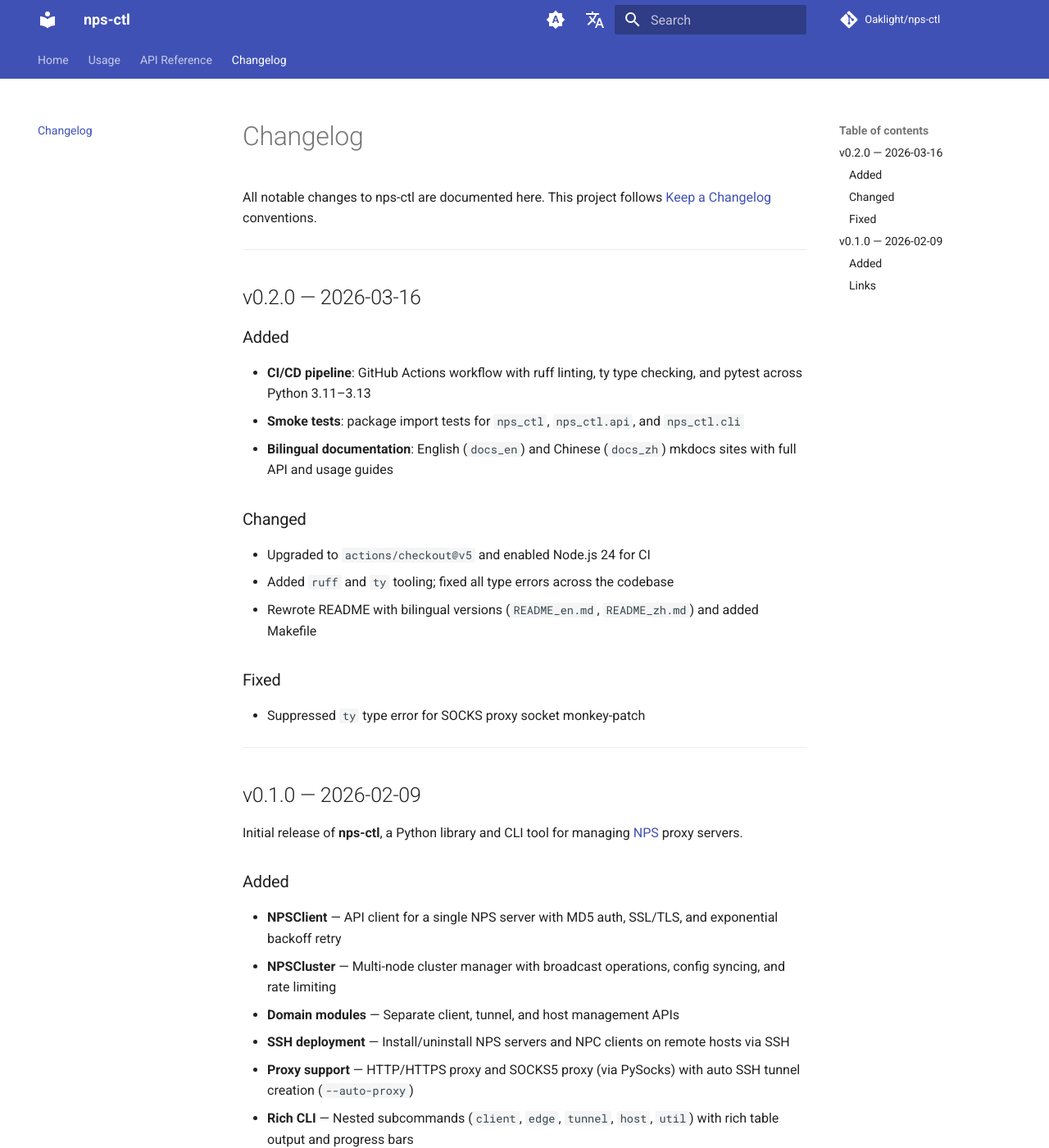
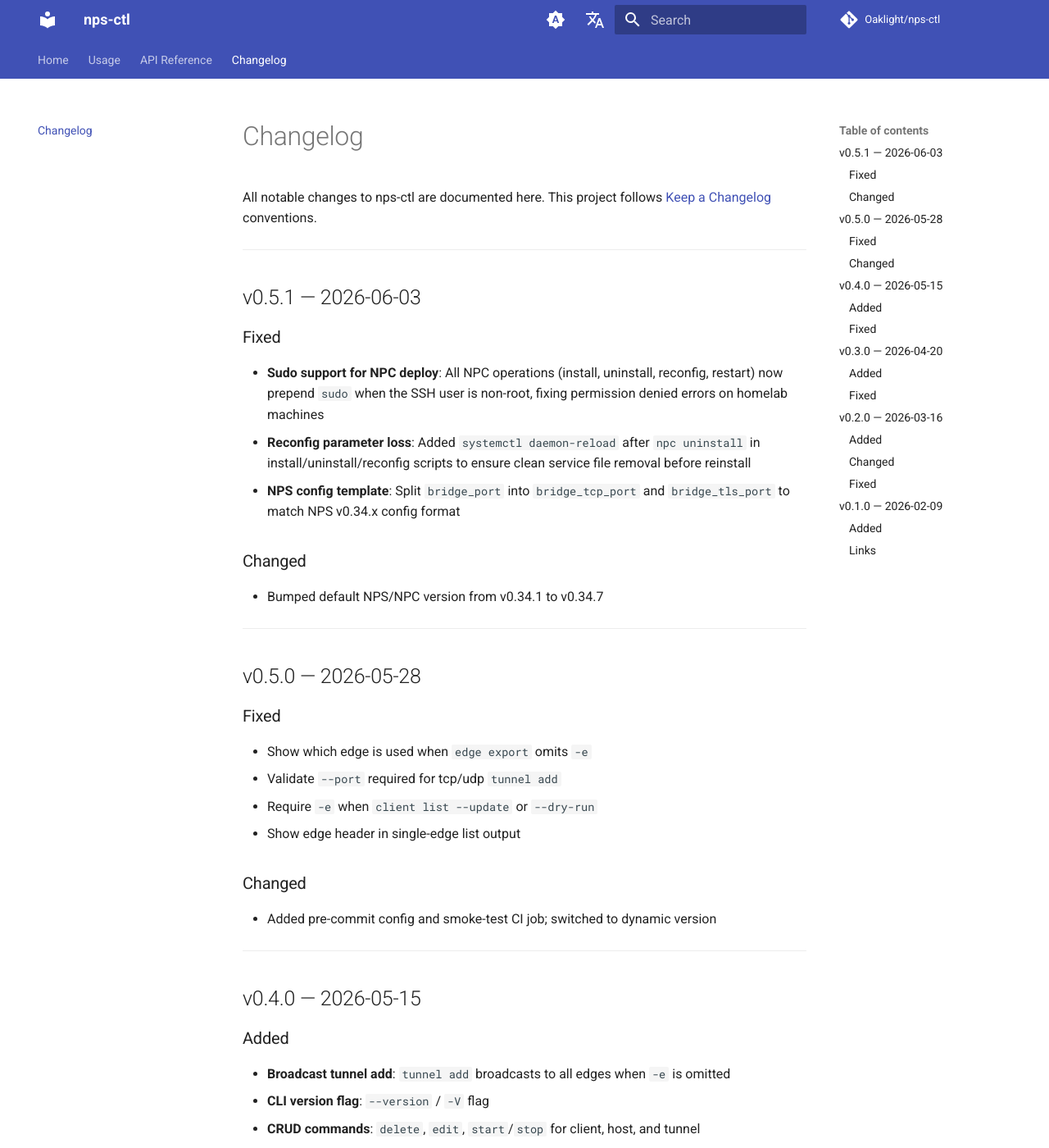
Before and after one commit to Oaklight/nps-ctl, an MkDocs documentation site: the page built from docs/changelog.md, in a window 1280 px wide and 1400 px high. Shown: the whole window at 82% size. Built offline with MkDocs 1.6.1 and Material for MkDocs 9.7.7, drawn with Linux system fonts in a browser that asks for light colours; comment, search, counter and statistics services are not loaded; some of the changed text lies outside the part shown.

Commit message:
docs: add changelog entries for v0.3.0 through v0.5.1

```diff
--- a/docs/changelog.md
+++ b/docs/changelog.md
@@ -5,6 +5,62 @@ title: Changelog
 # Changelog
 
 All notable changes to nps-ctl are documented here. This project follows [Keep a Changelog](https://keepachangelog.com/) conventions.
+
+---
+
+## v0.5.1 — 2026-06-03
+
+### Fixed
+
+- **Sudo support for NPC deploy**: All NPC operations (install, uninstall, reconfig, restart) now prepend `sudo` when the SSH user is non-root, fixing permission denied errors on homelab machines
+- **Reconfig parameter loss**: Added `systemctl daemon-reload` after `npc uninstall` in install/uninstall/reconfig scripts to ensure clean service file removal before reinstall
+- **NPS config template**: Split `bridge_port` into `bridge_tcp_port` and `bridge_tls_port` to match NPS v0.34.x config format
+
+### Changed
+
+- Bumped default NPS/NPC version from v0.34.1 to v0.34.7
+
+---
+
+## v0.5.0 — 2026-05-28
+
+### Fixed
+
+- Show which edge is used when `edge export` omits `-e`
+- Validate `--port` required for tcp/udp `tunnel add`
+- Require `-e` when `client list --update` or `--dry-run`
+- Show edge header in single-edge list output
+
+### Changed
+
+- Added pre-commit config and smoke-test CI job; switched to dynamic version
+
+---
+
+## v0.4.0 — 2026-05-15
+
+### Added
+
+- **Broadcast tunnel add**: `tunnel add` broadcasts to all edges when `-e` is omitted
+- **CLI version flag**: `--version` / `-V` flag
+- **CRUD commands**: `delete`, `edit`, `start`/`stop` for client, host, and tunnel
+
+### Fixed
+
+- SOCKS proxy cleanup and timeout type validation
+
+---
+
+## v0.3.0 — 2026-04-20
+
+### Added
+
+- **Reconfig and upgrade**: `client reconfig`, `client upgrade`, `edge reconfig`, `edge upgrade` subcommands
+- **SSH user and HTTP proxy**: `ssh_user` and `http_proxy` fields in client config for NPC deployment behind restricted networks
+
+### Fixed
+
+- ty 0.0.28 type checker compatibility
 
 ---
 
```
